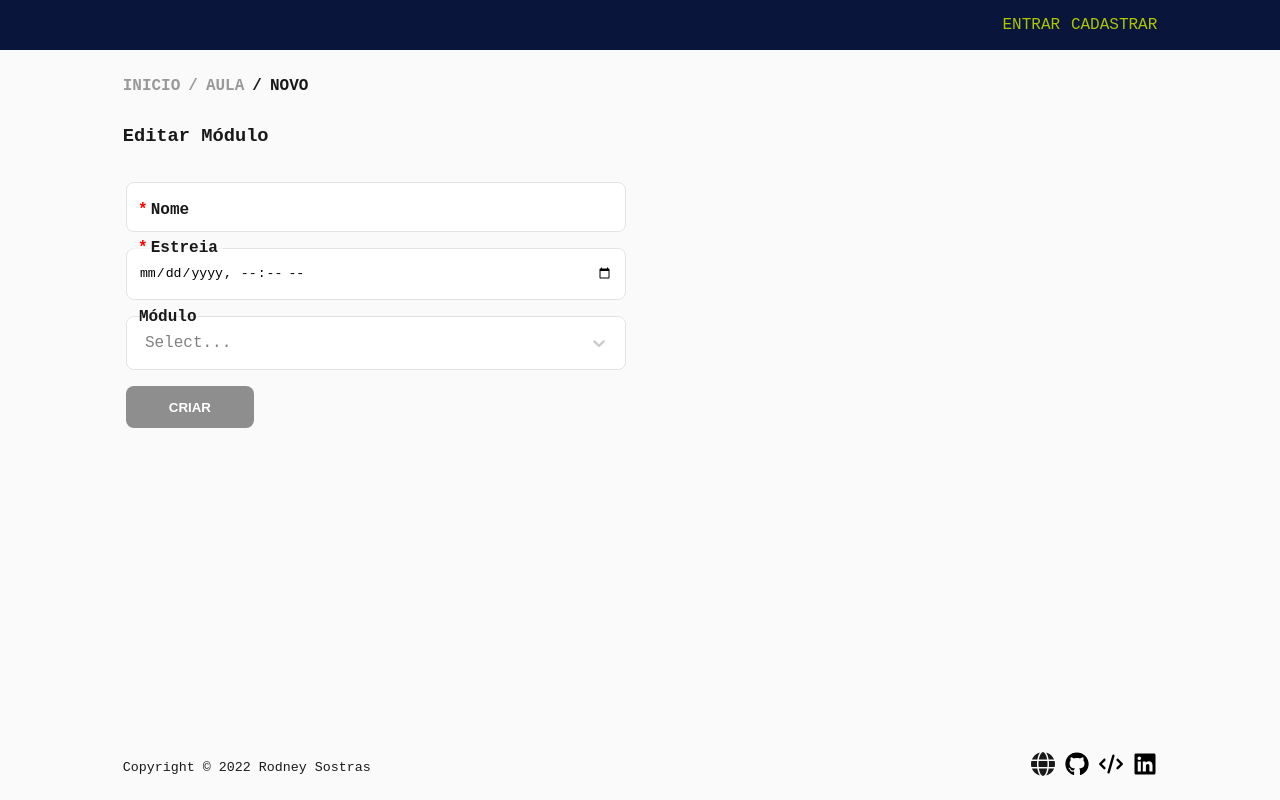
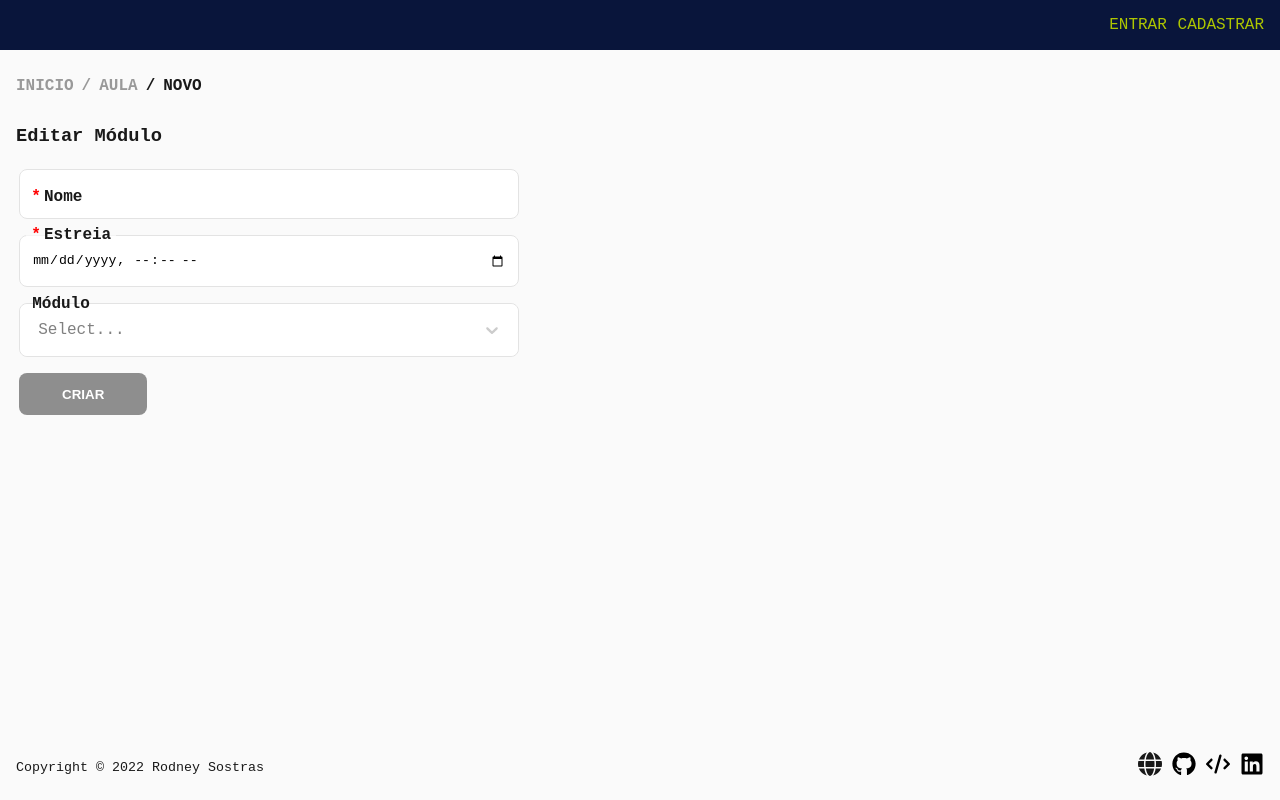
Before and after one commit to rodneysostras/challenge-fullstack, a React (Vite) app in the folder frontend/: page /aula/novo in a window 1280 px wide. Built offline with nearby package versions, Linux system fonts and the light colour scheme; no server answers.

Commit message:
FEAT: improving UI style

```diff
--- a/frontend/src/components/layout/page/styles.scss
+++ b/frontend/src/components/layout/page/styles.scss
@@ -3,6 +3,6 @@
     padding: 0 1rem;
 
     .layout__page__wrap {
-        padding: 1.5rem .2rem;
+        padding: .2rem;
     }
 }
--- a/frontend/src/components/textfield/styles.scss
+++ b/frontend/src/components/textfield/styles.scss
@@ -1,7 +1,7 @@
 .textfield {
     position: relative;
     display: block;
-    margin-top: .5rem;
+    margin-top: 1rem;
     border-radius: .5rem;
     border: 0;
     border-color: #fff;
@@ -63,7 +63,3 @@
         transform: translateY(-0.725rem);
     }
 }
-
-.textfield + .textfield {
-    margin-top: 1rem;
-}
--- a/frontend/src/theme/globalstyle.css
+++ b/frontend/src/theme/globalstyle.css
@@ -81,12 +81,9 @@ button:disabled {
     width: 100%;
 }
 
-@media (min-width: 600px) {
-    .layout-container {
-        width: 83.33%;
-        max-width: 1280px;
-        margin: 0 auto;
-    }
+.layout-container {
+    max-width: 1280px;
+    margin: 0 auto;
 }
 
 .btn-delete {
```
